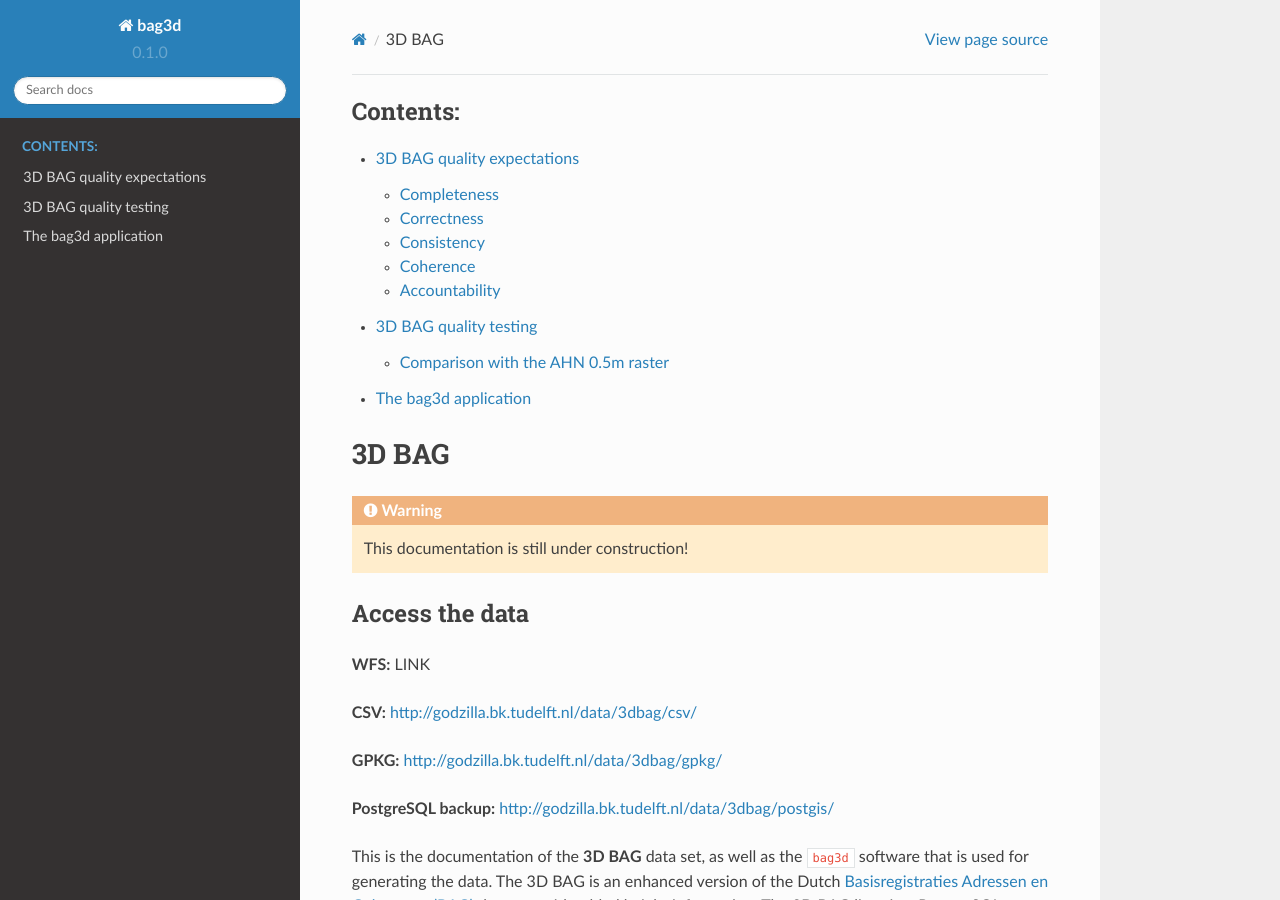
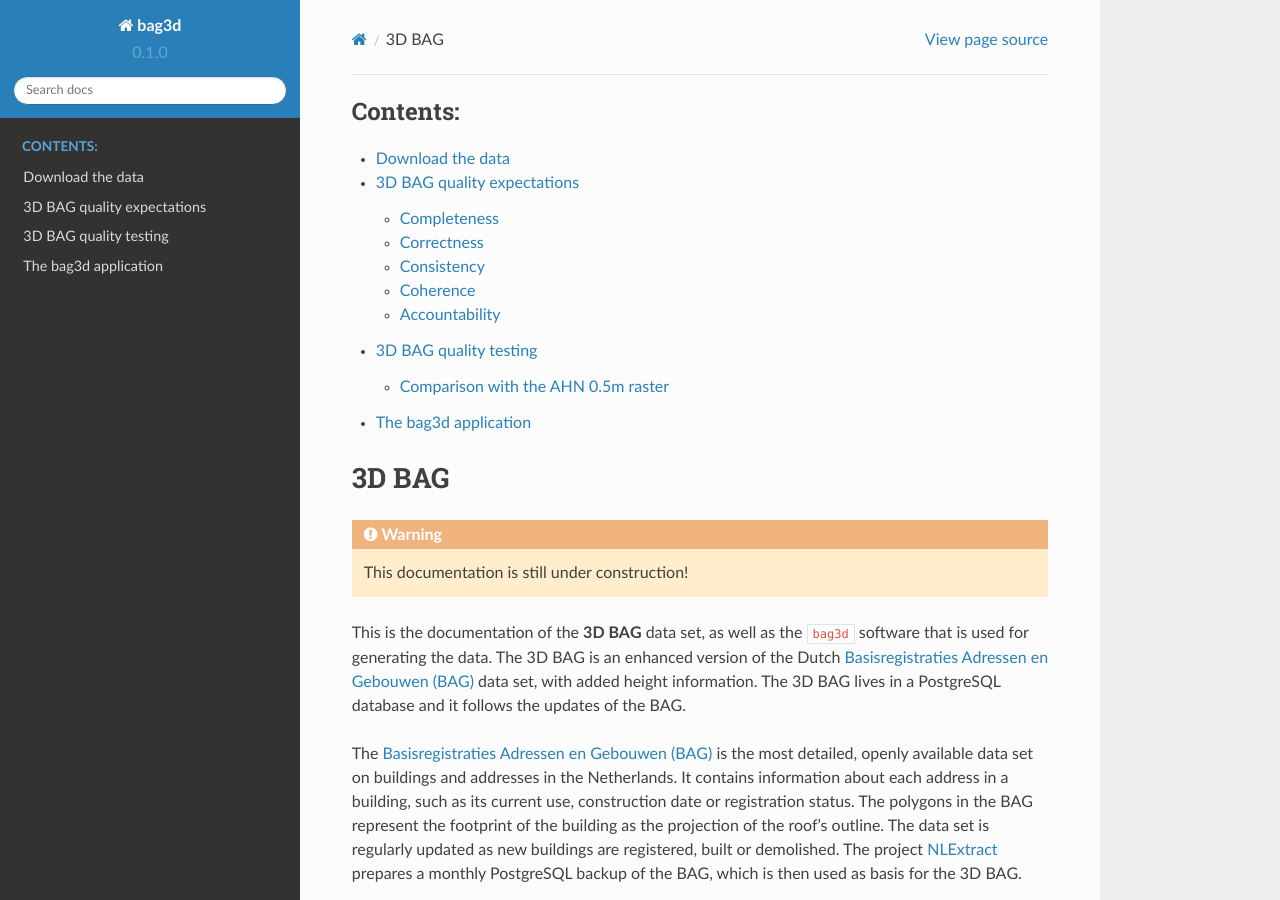
Before and after one commit to tudelft3d/bag3d, a Sphinx documentation site: the page built from docs/source/index.rst, in a window 1280 px wide and 900 px high. Built offline with Sphinx 7.4.7 and the Read the Docs theme 2.0.0, drawn with Linux system fonts in a browser that asks for light colours.

Commit message:
Docs: Add download links

```diff
--- a/docs/source/index.rst
+++ b/docs/source/index.rst
@@ -7,6 +7,7 @@
    :maxdepth: 2
    :caption: Contents:
 
+   download
    quality
    software
 
@@ -14,17 +15,6 @@
 ======
 
 .. warning:: This documentation is still under construction!
-
-Access the data
----------------
-
-**WFS:** LINK
-
-**CSV:** `<http://godzilla.bk.tudelft.nl/data/3dbag/csv/>`_
-
-**GPKG:** `<http://godzilla.bk.tudelft.nl/data/3dbag/gpkg/>`_
-
-**PostgreSQL backup:** `<http://godzilla.bk.tudelft.nl/data/3dbag/postgis/>`_
 
 This is the documentation of the **3D BAG** data set, as well as the ``bag3d`` software that is used for generating the data. The 3D BAG is an enhanced version of the Dutch `Basisregistraties Adressen en Gebouwen (BAG) <https://www.kadaster.nl/wat-is-de-bag>`_ data set, with added height information. The 3D BAG lives in a PostgreSQL database and it follows the updates of the BAG.
 
```
Also changed, not shown: docs/source/download.rst (added, +16 -0 lines).
